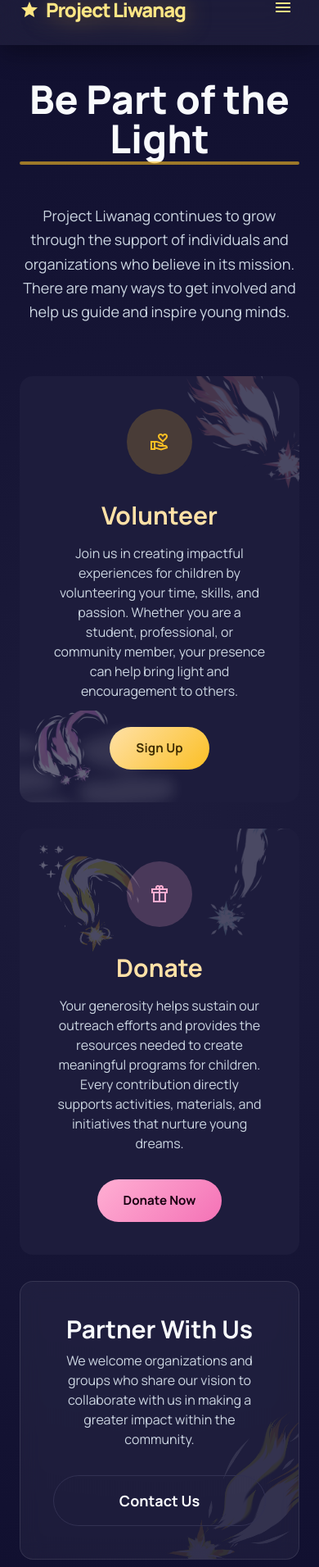
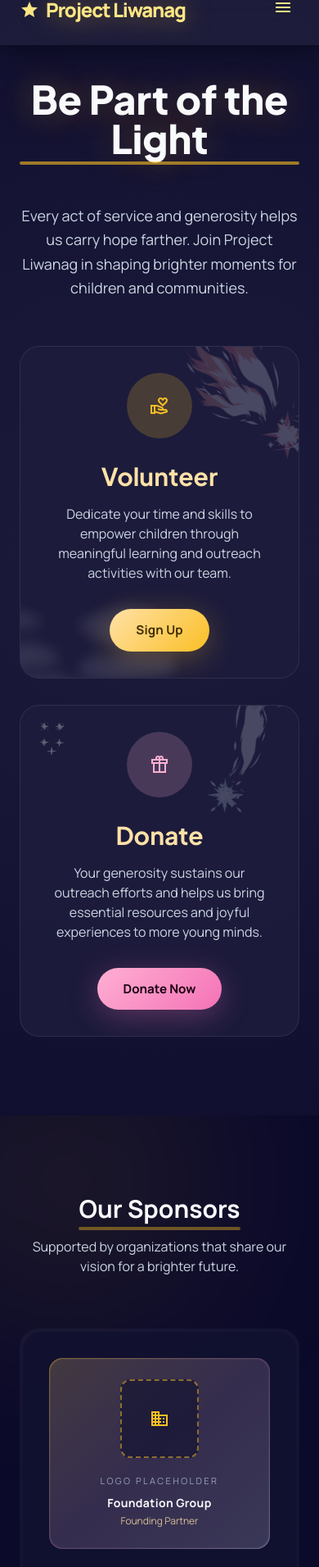
Before and after one commit to seolyam/liwanag, a Next.js app: page /volunteer in a window 390 px wide. Shown: the part 31-1943 px from the top of the page at 82% size. Built offline with nearby package versions, Linux system fonts and the light colour scheme.

Commit message:
feat: Add responsive Volunteer/Donate action section and modal (Stitch MCP design)
- Dual-card layout: Volunteer (external link), Donate (modal)
- Modal: glassmorphism, contact links, accessibility
- Next.js client component, Tailwind v4, celestial theme

```diff
--- a/app/components/WaysToHelp.tsx
+++ b/app/components/WaysToHelp.tsx
@@ -1,159 +1,254 @@
+"use client";
+
 import Image from "next/image";
-import Link from "next/link";
+import { useEffect, useState } from "react";
+
+const VOLUNTEER_FORM_URL = "YOUR_GOOGLE_FORM_LINK";
+const FACEBOOK_PAGE_URL = "https://www.facebook.com/dsc.usls";
+
+type DonateModalProps = {
+  isOpen: boolean;
+  onClose: () => void;
+};
+
+function DonateContactModal({ isOpen, onClose }: DonateModalProps) {
+  if (!isOpen) {
+    return null;
+  }
+
+  return (
+    <div
+      className="fixed inset-0 z-50 flex items-center justify-center p-4"
+      role="dialog"
+      aria-modal="true"
+      aria-labelledby="donate-modal-heading"
+      onClick={onClose}
+    >
+      <div className="absolute inset-0 bg-night-sky-deep/75 backdrop-blur-sm" />
+
+      <div
+        className="relative z-10 w-full max-w-2xl rounded-3xl p-6 md:p-10 bg-night-sky-light/70 border border-white/15 backdrop-blur-2xl shadow-[0_16px_64px_rgba(249,189,34,0.16)]"
+        onClick={(event) => event.stopPropagation()}
+      >
+        <button
+          type="button"
+          aria-label="Close donation contact modal"
+          onClick={onClose}
+          className="absolute right-4 top-4 md:right-5 md:top-5 h-10 w-10 rounded-full bg-white/5 hover:bg-white/10 text-starlight text-xl leading-none transition-colors"
+        >
+          ✕
+        </button>
+
+        <h3
+          id="donate-modal-heading"
+          className="text-3xl md:text-4xl font-extrabold text-starlight pr-10"
+          style={{ fontFamily: "var(--font-display)" }}
+        >
+          Support Project Liwanag
+        </h3>
+        <p className="mt-4 text-moonlight text-base md:text-lg leading-relaxed max-w-2xl">
+          To coordinate your donation, please reach out to our team directly
+          through our official channels. We appreciate your generosity!
+        </p>
+
+        <div className="mt-8 space-y-4">
+          <a
+            href="mailto:gdg@usls.edu.ph"
+            className="group w-full flex items-center gap-4 rounded-2xl px-5 py-4 bg-night-sky-surface/80 hover:bg-night-sky-bright/80 border border-white/10 transition-all duration-300 hover:shadow-[0_10px_36px_rgba(251,191,36,0.2)]"
+          >
+            <span className="flex h-12 w-12 items-center justify-center rounded-xl bg-golden-star/20 text-golden-glow">
+              <svg
+                aria-hidden="true"
+                viewBox="0 0 24 24"
+                className="h-6 w-6"
+                fill="none"
+                stroke="currentColor"
+                strokeWidth="2"
+              >
+                <path d="M4 6h16a2 2 0 0 1 2 2v8a2 2 0 0 1-2 2H4a2 2 0 0 1-2-2V8a2 2 0 0 1 2-2Z" />
+                <path d="m22 8-8.69 5.43a2.5 2.5 0 0 1-2.62 0L2 8" />
+              </svg>
+            </span>
+            <span className="min-w-0">
+              <span className="block text-sm text-moonlight-dim">Email</span>
+              <span className="block text-lg font-semibold text-starlight group-hover:text-golden-glow transition-colors break-all">
+                gdg@usls.edu.ph
+              </span>
+            </span>
+          </a>
+
+          <a
+            href={FACEBOOK_PAGE_URL}
+            target="_blank"
+            rel="noopener noreferrer"
+            className="group w-full flex items-center gap-4 rounded-2xl px-5 py-4 bg-night-sky-surface/80 hover:bg-night-sky-bright/80 border border-white/10 transition-all duration-300 hover:shadow-[0_10px_36px_rgba(244,114,182,0.24)]"
+          >
+            <span className="flex h-12 w-12 items-center justify-center rounded-xl bg-aurora-rose/20 text-aurora-rose">
+              <svg
+                aria-hidden="true"
+                viewBox="0 0 24 24"
+                className="h-6 w-6"
+                fill="currentColor"
+              >
+                <path d="M22 12A10 10 0 1 0 10.44 21.88v-6.96H7.9V12h2.54V9.8c0-2.5 1.5-3.9 3.8-3.9 1.1 0 2.26.2 2.26.2v2.48h-1.27c-1.24 0-1.63.78-1.63 1.57V12h2.78l-.44 2.92h-2.34v6.96A10 10 0 0 0 22 12Z" />
+              </svg>
+            </span>
+            <span className="min-w-0">
+              <span className="block text-sm text-moonlight-dim">Facebook</span>
+              <span className="block text-lg font-semibold text-starlight group-hover:text-aurora-rose transition-colors">
+                GDGoC USLS Facebook Page
+              </span>
+            </span>
+          </a>
+        </div>
+      </div>
+    </div>
+  );
+}
 
 export default function WaysToHelp() {
+  const [isDonateModalOpen, setIsDonateModalOpen] = useState(false);
+
+  useEffect(() => {
+    const onEscape = (event: KeyboardEvent) => {
+      if (event.key === "Escape") {
+        setIsDonateModalOpen(false);
+      }
+    };
+
+    if (isDonateModalOpen) {
+      document.body.style.overflow = "hidden";
+      window.addEventListener("keydown", onEscape);
+    }
+
+    return () => {
+      document.body.style.overflow = "";
+      window.removeEventListener("keydown", onEscape);
+    };
+  }, [isDonateModalOpen]);
+
   return (
+    <>
       <section
         id="ways-to-help"
-      className="pt-32 pb-24 px-6 starry-bg overflow-hidden"
+        className="pt-32 pb-24 px-6 starry-bg overflow-hidden relative"
       >
         <div className="max-w-7xl mx-auto">
-        {/* Section Header */}
-        <div className="text-center mb-16 relative">
-          <h2 className="font-[var(--font-display)] text-5xl md:text-6xl font-extrabold text-starlight mb-6 relative inline-block">
+          <div className="text-center mb-14 md:mb-16 relative">
+            <h2
+              className="text-5xl md:text-6xl font-extrabold text-starlight mb-6 relative inline-block text-glow-gold"
+              style={{ fontFamily: "var(--font-display)" }}
+            >
               Be Part of the Light
               <span className="absolute -bottom-2 left-0 w-full h-1 bg-golden-star rounded-full opacity-60" />
             </h2>
-          <p className="text-moonlight text-lg md:text-xl max-w-[700px] mx-auto mt-8 font-[var(--font-body)] leading-relaxed">
-            Project Liwanag continues to grow through the support of individuals
-            and organizations who believe in its mission. There are many ways to
-            get involved and help us guide and inspire young minds.
+            <p
+              className="text-moonlight text-lg md:text-xl max-w-190 mx-auto mt-8 leading-relaxed"
+              style={{ fontFamily: "var(--font-body)" }}
+            >
+              Every act of service and generosity helps us carry hope farther.
+              Join Project Liwanag in shaping brighter moments for children and
+              communities.
             </p>
           </div>
 
-        {/* Volunteer & Donate Cards */}
-        <div className="grid grid-cols-1 md:grid-cols-2 gap-8 mb-8">
-          {/* Volunteer Card */}
-          <div className="bg-night-sky-light p-10 rounded-2xl flex flex-col items-center text-center group transition-all duration-300 hover:bg-night-sky-surface relative overflow-hidden">
-            {/* Celestial decorations */}
+          <div className="grid grid-cols-1 md:grid-cols-2 gap-8">
+            <article className="bg-night-sky-light/90 p-8 md:p-10 rounded-3xl flex flex-col items-center text-center group transition-all duration-300 hover:bg-night-sky-surface relative overflow-hidden border border-white/8">
               <Image
                 src="/images/GDG OUTREACH ASSETS/ShootingStar3.png"
                 alt=""
                 width={192}
                 height={192}
+                aria-hidden="true"
                 className="absolute top-0 right-0 w-48 h-48 opacity-20 -mr-12 -mt-12 pointer-events-none group-hover:scale-110 transition-transform duration-700"
-            />
-            <Image
-              src="/images/GDG OUTREACH ASSETS/ShootingStar4.png"
-              alt=""
-              width={96}
-              height={96}
-              className="absolute bottom-4 left-4 w-24 h-24 opacity-30 pointer-events-none group-hover:translate-x-4 group-hover:-translate-y-4 transition-transform duration-1000"
               />
               <Image
                 src="/images/GDG OUTREACH ASSETS/5Clouds.png"
                 alt=""
                 width={256}
                 height={128}
+                aria-hidden="true"
                 className="absolute bottom-0 left-0 w-64 h-32 opacity-10 -ml-16 -mb-8 pointer-events-none blur-sm"
               />
 
-            <div className="relative z-10 w-20 h-20 bg-golden-star/20 rounded-full flex items-center justify-center mb-8">
+              <div className="relative z-10 w-20 h-20 bg-golden-star/20 rounded-full flex items-center justify-center mb-7">
                 <span className="material-symbols-outlined text-golden-star text-4xl">
                   volunteer_activism
                 </span>
               </div>
-            <h3 className="relative z-10 font-[var(--font-display)] text-3xl font-bold text-golden-glow mb-4">
+
+              <h3
+                className="relative z-10 text-3xl font-bold text-golden-glow mb-4"
+                style={{ fontFamily: "var(--font-display)" }}
+              >
                 Volunteer
               </h3>
-            <p className="relative z-10 text-moonlight mb-8 max-w-sm">
-              Join us in creating impactful experiences for children by
-              volunteering your time, skills, and passion. Whether you are a
-              student, professional, or community member, your presence can help
-              bring light and encouragement to others.
+              <p className="relative z-10 text-moonlight mb-8 max-w-md">
+                Dedicate your time and skills to empower children through
+                meaningful learning and outreach activities with our team.
               </p>
-            <Link
-              href="#"
-              className="relative z-10 btn-primary text-lg"
+
+              <a
+                href={VOLUNTEER_FORM_URL}
+                target="_blank"
+                rel="noopener noreferrer"
+                className="relative z-10 btn-primary text-lg shadow-[0_8px_36px_rgba(251,191,36,0.28)]"
               >
                 Sign Up
-            </Link>
-          </div>
+              </a>
+            </article>
 
-          {/* Donate Card */}
-          <div className="bg-night-sky-light p-10 rounded-2xl flex flex-col items-center text-center group transition-all duration-300 hover:bg-night-sky-surface relative overflow-hidden">
-            {/* Celestial decorations */}
+            <article className="bg-night-sky-light/90 p-8 md:p-10 rounded-3xl flex flex-col items-center text-center group transition-all duration-300 hover:bg-night-sky-surface relative overflow-hidden border border-white/8">
               <Image
                 src="/images/GDG OUTREACH ASSETS/ShootingStar5.png"
                 alt=""
                 width={192}
                 height={192}
+                aria-hidden="true"
                 className="absolute top-0 right-0 w-48 h-48 opacity-20 -mr-12 -mt-12 pointer-events-none group-hover:scale-110 transition-transform duration-700"
-            />
-            <Image
-              src="/images/GDG OUTREACH ASSETS/ShootingStar1.png"
-              alt=""
-              width={128}
-              height={128}
-              className="absolute top-10 left-10 w-32 h-32 opacity-20 pointer-events-none group-hover:-translate-x-4 group-hover:translate-y-4 transition-transform duration-1000 rotate-12"
               />
               <Image
                 src="/images/GDG OUTREACH ASSETS/5Stars.png"
                 alt=""
                 width={48}
                 height={48}
+                aria-hidden="true"
                 className="absolute top-4 left-4 w-12 h-12 opacity-30 pointer-events-none"
               />
 
-            <div className="relative z-10 w-20 h-20 bg-aurora-rose/20 rounded-full flex items-center justify-center mb-8">
+              <div className="relative z-10 w-20 h-20 bg-aurora-rose/20 rounded-full flex items-center justify-center mb-7">
                 <span className="material-symbols-outlined text-aurora-rose text-4xl">
                   featured_seasonal_and_gifts
                 </span>
               </div>
-            <h3 className="relative z-10 font-[var(--font-display)] text-3xl font-bold text-golden-glow mb-4">
+
+              <h3
+                className="relative z-10 text-3xl font-bold text-golden-glow mb-4"
+                style={{ fontFamily: "var(--font-display)" }}
+              >
                 Donate
               </h3>
-            <p className="relative z-10 text-moonlight mb-8 max-w-sm">
-              Your generosity helps sustain our outreach efforts and provides
-              the resources needed to create meaningful programs for children.
-              Every contribution directly supports activities, materials, and
-              initiatives that nurture young dreams.
+              <p className="relative z-10 text-moonlight mb-8 max-w-md">
+                Your generosity sustains our outreach efforts and helps us bring
+                essential resources and joyful experiences to more young minds.
               </p>
-            <Link
-              href="#"
-              className="relative z-10 btn-rose text-lg"
+
+              <button
+                type="button"
+                onClick={() => setIsDonateModalOpen(true)}
+                className="relative z-10 btn-rose text-lg shadow-[0_8px_36px_rgba(244,114,182,0.3)]"
               >
                 Donate Now
-            </Link>
-          </div>
-        </div>
-
-        {/* Partner Card */}
-        <div className="glass-panel p-10 rounded-2xl relative overflow-hidden group">
-          <Image
-            src="/images/GDG OUTREACH ASSETS/ShootingStar2.png"
-            alt=""
-            width={256}
-            height={256}
-            className="absolute -right-16 -bottom-16 w-64 h-64 opacity-10 pointer-events-none group-hover:rotate-12 transition-transform duration-1000"
-          />
-          <div className="flex flex-col md:flex-row items-center justify-between gap-8 relative z-10">
-            <div className="flex items-center gap-6">
-              <div className="hidden sm:flex w-16 h-16 bg-cloud-lavender/10 rounded-full items-center justify-center">
-                <span className="material-symbols-outlined text-cloud-lavender text-3xl">
-                  handshake
-                </span>
-              </div>
-              <div className="text-center md:text-left">
-                <h3 className="font-[var(--font-display)] text-3xl font-bold text-starlight">
-                  Partner With Us
-                </h3>
-                <p className="text-moonlight mt-2">
-                  We welcome organizations and groups who share our vision to
-                  collaborate with us in making a greater impact within the
-                  community.
-                </p>
-              </div>
-            </div>
-            <Link
-              href="#"
-              className="w-full md:w-auto px-10 py-4 rounded-full border border-night-sky-bright hover:border-golden-star hover:text-golden-star transition-all font-bold text-lg text-center"
-            >
-              Contact Us
-            </Link>
-          </div>
+              </button>
+            </article>
           </div>
         </div>
       </section>
+
+      <DonateContactModal
+        isOpen={isDonateModalOpen}
+        onClose={() => setIsDonateModalOpen(false)}
+      />
+    </>
   );
 }
```
Lines whose indentation alone changed are shown as unchanged.
